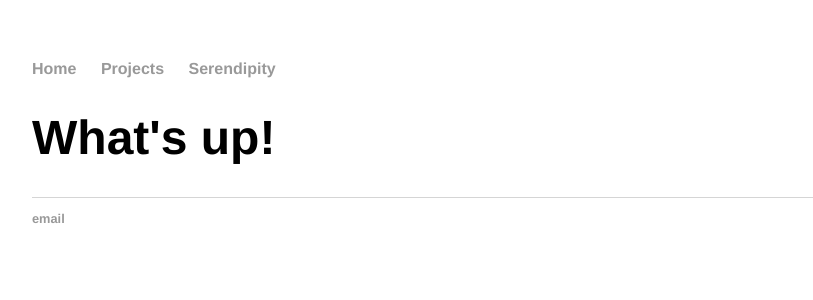
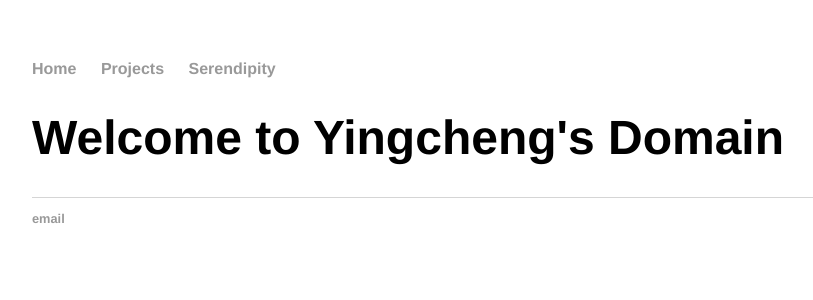
Before and after one commit to masterStormtrooper/masterStormtrooper.github.io, a Jekyll site: the page built from index.html, in a window 1280 px wide. Shown: the top 300 px of the page, without its empty margins (160-973 px from the left). Built offline with Jekyll 4.4.1, drawn with Linux system fonts in a browser that asks for light colours.

Commit message:
Update index.html

```diff
--- a/index.html
+++ b/index.html
@@ -3,5 +3,5 @@ layout: default
 title: Welcome to Yingcheng's Domain
 ---
 <div class="blurb">
-	<h1>What's up!</h1>
+	<h1>Welcome to Yingcheng's Domain</h1>
 </div><!-- /.blurb -->
```
